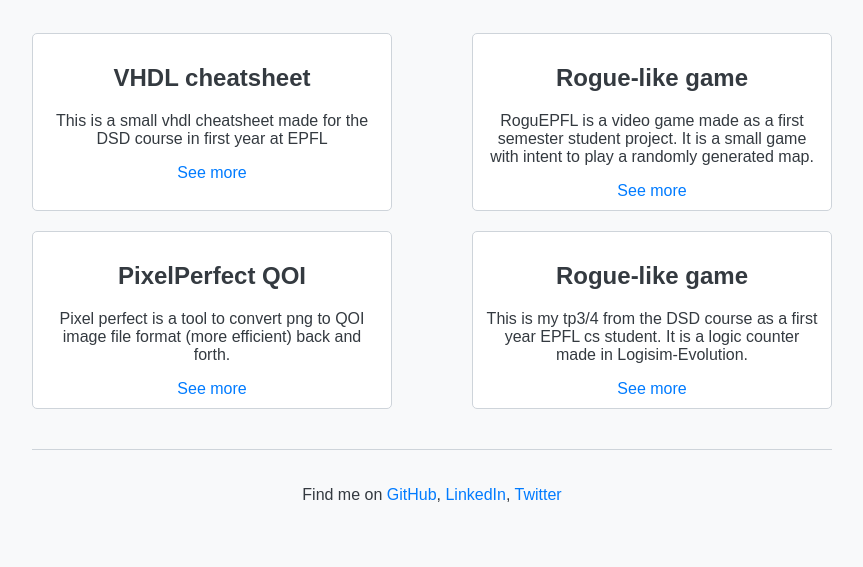
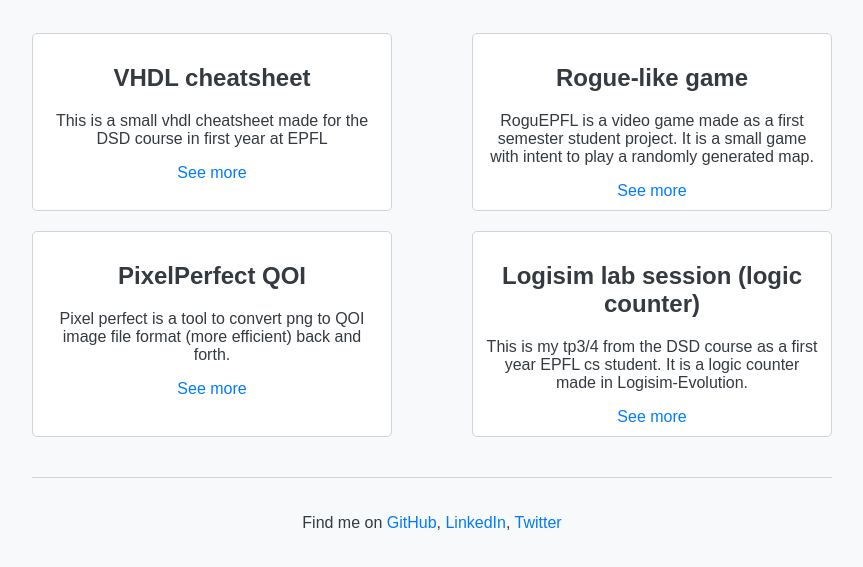
Before and after one commit to franklintra/franklintra.github.io, a plain HTML site: page index.html in a window 1280 px wide. Shown: the part 157-724 px from the top of the page, without its empty margins (208-1071 px from the left). Drawn offline with Linux system fonts and the light colour scheme.

Commit message:
fixed a small mistake

```diff
--- a/index.html
+++ b/index.html
@@ -170,7 +170,7 @@
                 <a href="https://github.com/franklintra/Pixel-Perfect">See more</a>
             </div>
             <div class="project">
-                <h2>Rogue-like game</h2>
+                <h2>Logisim lab session (logic counter)</h2>
                 <p>This is my tp3/4 from the DSD course as a first year EPFL cs student. It is a logic counter made in Logisim-Evolution.</p>
                 <a href="https://github.com/franklintra/logisim-counter">See more</a>
             </div>
```
